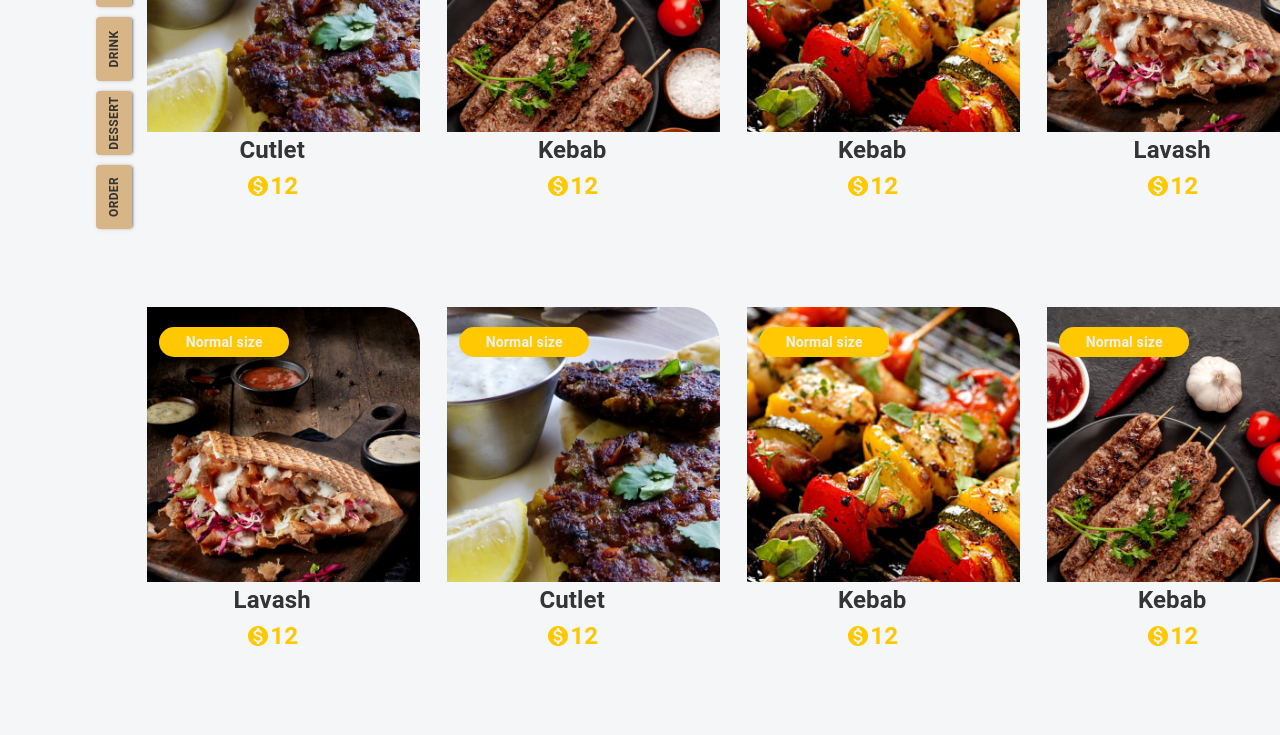
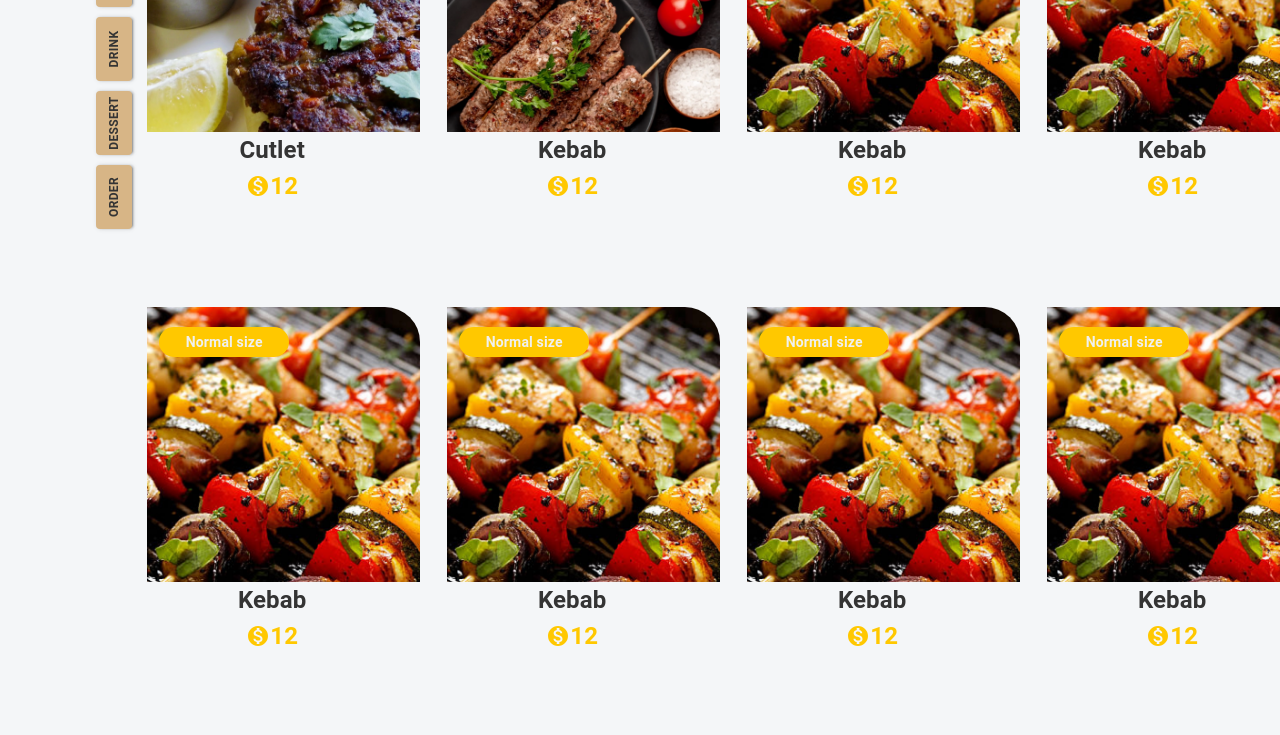
Before and after one commit to TurobSulaymonov/burak-react, a React (Create React App) app: page /products in a window 1280 px wide. Shown: the part 760-1495 px from the top of the page. Built offline with nearby package versions, Linux system fonts and the light colour scheme.

Commit message:
feat: develop ProdtsPage slice and selector

```diff
--- a/src/app/screens/productsPage/ChosenProduct.tsx
+++ b/src/app/screens/productsPage/ChosenProduct.tsx
@@ -10,6 +10,32 @@ import "swiper/css/free-mode";
 import "swiper/css/navigation";
 import "swiper/css/thumbs";
 import { FreeMode, Navigation, Thumbs } from "swiper";
+
+import { Dispatch } from "@reduxjs/toolkit";
+import { useDispatch, useSelector } from "react-redux";
+import { createSelector } from "reselect";
+import { setChosenProduct, setRestaurant } from "./slice";
+import { Product } from "../../../lib/types/product";
+import { retrieveRestaurant, retrievechosenProduct } from "./selector";
+
+/* REDUX SLICE & SELECTOR */
+const actionDispatch = (dispatch: Dispatch) => ({
+  setRestaurant: (data: Product[]) => dispatch(setRestaurant(data)),
+  setChosenProduct: (data: Product[]) => dispatch(setChosenProduct(data)),
+
+});
+
+
+    // REDUX SLICE & SELECTOR
+    const chosenProductRetriever = createSelector(
+      retrievechosenProduct,
+      (chosenProduct) => ({chosenProduct}),
+    );
+
+    const restaurantRetriever = createSelector(
+      retrieveRestaurant,
+      (restaurant) => ({restaurant}),
+    );
 
 export default function ChosenProduct() {
   return (
--- a/src/app/screens/productsPage/Products.tsx
+++ b/src/app/screens/productsPage/Products.tsx
@@ -8,22 +8,35 @@ import Pagination from "@mui/material/Pagination";
 import paginationItem from "@mui/material/PaginationItem";
 import ArrowBackIcon from "@mui/icons-material/ArrowBack";
 import ArrowForwardIcon from "@mui/icons-material/ArrowForward";
+import { Dispatch } from "@reduxjs/toolkit";
+import { useDispatch, useSelector } from "react-redux";
+import { createSelector } from "reselect";
+import { setChosenProduct, setProducts, setRestaurant } from "./slice";
+import { Product } from "../../../lib/types/product";
+import { retrieveProducts } from "./selector";
+
+/* REDUX SLICE & SELECTOR */
+const actionDispatch = (dispatch: Dispatch) => ({
+  setProducts: (data: Product[]) => dispatch(setProducts(data)),
+});
+
+
+    // REDUX SLICE & SELECTOR
+    const productsRetriever = createSelector(
+      retrieveProducts,
+      (products) => ({products}),
+    );
 
 
 const products = [
   { productName: "Cutlet", imagePath: "/img/Cutlet.webp" },
   { productName: "Kebab", imagePath: "/img/kebab-fresh.webp" },
   { productName: "Kebab", imagePath: "/img/kebab.webp" },
-  { productName: "Lavash", imagePath: "/img/lavash.webp" },
-  { productName: "Lavash", imagePath: "/img/lavash.webp" },
-  { productName: "Cutlet", imagePath: "/img/Cutlet.webp" },
   { productName: "Kebab", imagePath: "/img/kebab.webp" },
-  { productName: "Kebab", imagePath: "/img/kebab-fresh.webp" },
-  { productName: "Kebab", imagePath: "/img/kebab-fresh.webp" },
-  { productName: "Kebab", imagePath: "/img/kebab-fresh.webp" },
-  { productName: "Kebab", imagePath: "/img/kebab-fresh.webp" },
-  { productName: "Kebab", imagePath: "/img/kebab-fresh.webp" },
-
+  { productName: "Kebab", imagePath: "/img/kebab.webp" },
+  { productName: "Kebab", imagePath: "/img/kebab.webp" },
+  { productName: "Kebab", imagePath: "/img/kebab.webp" },
+  { productName: "Kebab", imagePath: "/img/kebab.webp" },
 
 
 
--- a/src/app/screens/productsPage/index.tsx
+++ b/src/app/screens/productsPage/index.tsx
@@ -1,5 +1,4 @@
 import React from "react";
-import { Container } from "@mui/material";
 import { Route, Switch, useRouteMatch } from "react-router-dom";
 import ChosenProduct from "./ChosenProduct";
 import Products from "./Products";
--- /dev/null
+++ b/src/app/screens/productsPage/selector.ts
@@ -0,0 +1,19 @@
+import { createSelector } from "@reduxjs/toolkit";
+import { AppRootState } from "../../../lib/types/screen";
+
+
+
+const selectProductsPage = (state: AppRootState) => state.productPage
+
+export const retrieveRestaurant = createSelector(
+    selectProductsPage,
+    (ProductsPage) => ProductsPage.restaurant
+);
+export const retrievechosenProduct = createSelector(
+    selectProductsPage,
+    (ProductsPage) => ProductsPage.chosenProduct
+);
+export const retrieveProducts = createSelector(
+    selectProductsPage,
+    (ProductsPage) => ProductsPage.products
+);
--- /dev/null
+++ b/src/app/screens/productsPage/slice.ts
@@ -0,0 +1,32 @@
+import { createSlice } from "@reduxjs/toolkit";
+import { ProductPageState } from "../../../lib/types/screen";
+
+const initialState: ProductPageState = {
+    restaurant: null,
+    chosenProduct: null,
+    products: [],
+};
+
+
+const productPageSlice = createSlice({
+    name: "productPage",
+    initialState,
+    reducers: {
+        setRestaurant: (state, action) => {
+            state.restaurant = action.payload;
+        },
+        setChosenProduct: (state, action) => {
+            state.chosenProduct = action.payload;
+        },
+        setProducts: (state, action) => {
+            state.products = action.payload;
+        },
+    }
+});
+
+
+export const {setRestaurant, setChosenProduct, setProducts} =
+    productPageSlice.actions;
+
+    const  ProductPageReducer =  productPageSlice.reducer;
+    export default  ProductPageReducer;
--- a/src/css/products.css
+++ b/src/css/products.css
@@ -130,12 +130,14 @@
 
 
  .products .product-wrapper {
-    width: 100%;
+  margin-bottom: 30px;
+  width: 100%;
     height: auto;
     display: flex;
     flex-wrap: wrap;
     flex-direction: row;
     gap: 50px;
+
   }
 
   .products  .product-wrapper .product-card {
@@ -249,7 +251,7 @@
 
 
   .products .brands-logo {
-    margin-top: -30%;
+    margin-top: -50%;
    width: 100%;
    height: 640px;
    background: rgb(18, 18, 18);
--- a/src/lib/types/screen.ts
+++ b/src/lib/types/screen.ts
@@ -4,7 +4,7 @@ import { Product } from "./product";
 /* REACT APP STATE */
 export interface AppRootState{
     homePage: HomePageState;
-    productPage: ProductPageState
+    productPage: ProductPageState;
 }
 /** HOMEPAGE **/
 export interface HomePageState{
@@ -14,6 +14,8 @@ export interface HomePageState{
 }
 /** PRODCUTS  PAGE **/
 export interface ProductPageState{
-
+     restaurant: Member | null;
+     chosenProduct: Product | null;
+     products: Product[];
 }
 /** ORDERS PAGE **/
```
Also changed, not shown: src/app/store.ts (+6 -2 lines), 1 other file (tests, documents, lock files or other folders).
